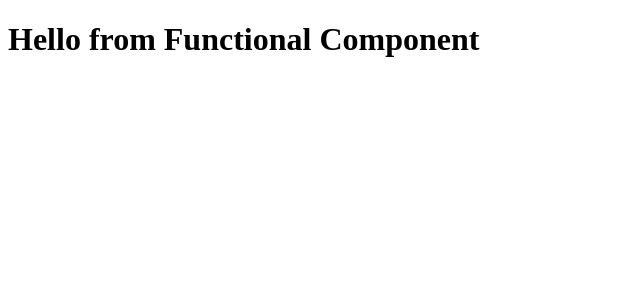
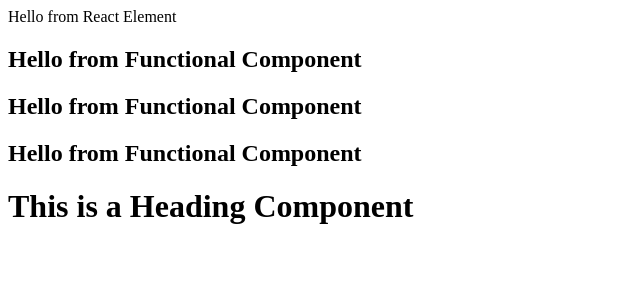
Before and after one commit to Prajwal-kh/Namaste_Dev-ReactJS, a React (Vite) app: page / in a window 1280 px wide. Shown: the top 300 px of the page, without its empty margins (0-640 px from the left). Built offline with nearby package versions, Linux system fonts and the light colour scheme.

Commit message:
Component composition in React

```diff
--- a/App.js
+++ b/App.js
@@ -1,24 +1,30 @@
 import React from "react";
 import ReactDOM from "react-dom/client";
 
-// Functional Component
+const TitleComponent = () => {
+    return <h2>Hello from Functional Component</h2>;
+};
+
+// Component Composition - Nesting of components
 const HeadingComponent = () => {
-    return <h1>Hello from Functional Component</h1>;
-};
-// Way to write Functional Component in JSX
-const HeadingComponent2 = () => <h1>Hello from JSX Element</h1>;
-
-const HeadingComponent3 = () => (
-    <h1 className="heading">Hello from Multi-line JSX Element</h1>
-);
-const HeadingComponent4 = () => {
     return (
-        <h1 className="heading">
-            Hello from Multi-line JSX Element with return
-        </h1>
+        <div>
+            {/* different ways to render a component */}
+            <TitleComponent />
+            <TitleComponent></TitleComponent>
+            {TitleComponent()}
+            <h1>This is a Heading Component</h1>
+        </div>
     );
 };
 
+// We can put Functional Component inside React Element or vice-versa
+const title = (
+    <div id="title">
+        Hello from React Element
+        <HeadingComponent />
+    </div>
+);
 const root = ReactDOM.createRoot(document.getElementById("root"));
 
-root.render(<HeadingComponent />);
+root.render(title);
```
